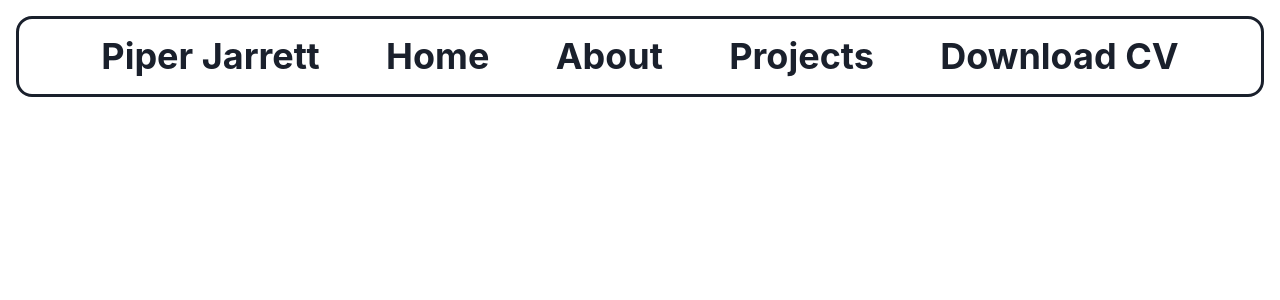
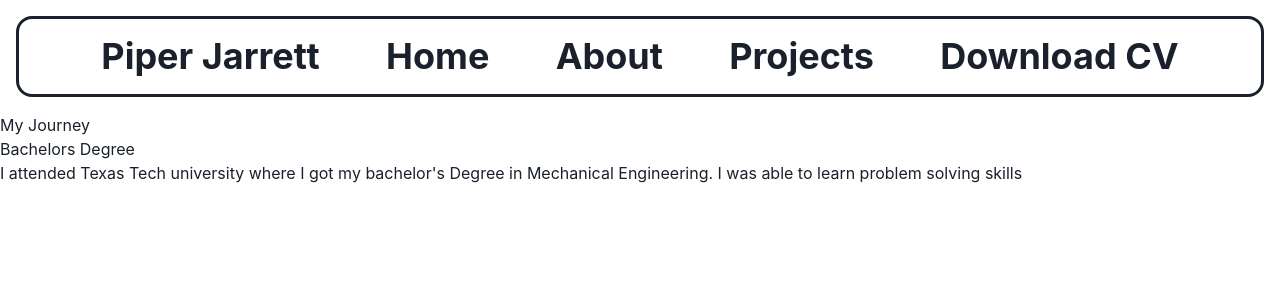
Before and after one commit to piperjarrett/portfolio, a React (Create React App) app: page /about in a window 1280 px wide. Shown: the top 300 px of the page. Built offline with nearby package versions, Linux system fonts and the light colour scheme.

Commit message:
add about functionality

```diff
--- /dev/null
+++ b/src/Componenets/About/About.js
@@ -0,0 +1,17 @@
+import "./About.css";
+const About = () => {
+  return (
+    <div>
+      <h3>My Journey</h3>
+      <div className="engineering">
+        <h4>Bachelors Degree</h4>
+        <p>
+          I attended Texas Tech university where I got my bachelor's Degree in
+          Mechanical Engineering. I was able to learn problem solving skills
+        </p>
+      </div>
+    </div>
+  );
+};
+
+export default About;
--- a/src/Componenets/App/App.js
+++ b/src/Componenets/App/App.js
@@ -1,5 +1,6 @@
 import Home from "../Home/Home";
 import Header from "../Header/Header";
+import About from "../About/About";
 import { Route } from "react-router-dom";
 import Projects from "../Projects/Projects";
 const App = () => {
@@ -16,6 +17,7 @@ const App = () => {
         )}
       />
       <Route path="/projects" render={() => <Projects />} />
+      <Route path="/about" render={() => <About />} />
     </div>
   );
 };
```
Also changed, not shown: src/Componenets/About/About.css (added).
